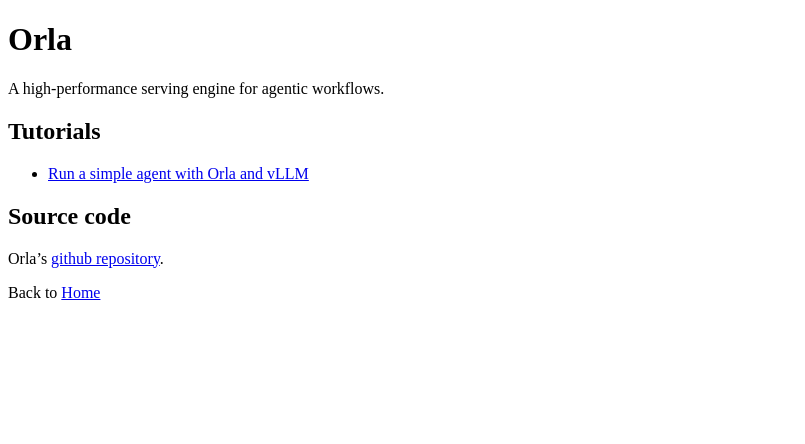
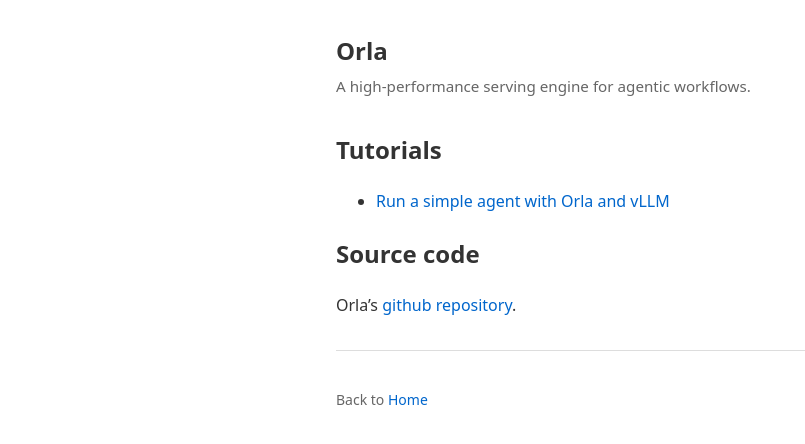
Before and after one commit to orlaserver/orlaserver.github.io, a Jekyll site: the page built from index.md, in a window 1280 px wide. Shown: the top 444 px of the page, without its empty margins (0-805 px from the left). Built offline with Jekyll 4.4.1, drawn with Linux system fonts in a browser that asks for light colours.

Commit message:
feat: updated

```diff
--- a/_layouts/default.html
+++ b/_layouts/default.html
@@ -4,7 +4,8 @@
 <head>
   <meta charset="utf-8">
   <meta name="viewport" content="width=device-width, initial-scale=1">
-  <title>{{ page.title | default: site.title }} | {{ site.description }}</title>
+  <title>{{ page.title | default: site.title }}: {{ site.description }}</title>
+  <link rel="stylesheet" href="{{ '/styles.css' | relative_url }}">
   <link rel="stylesheet" href="{{ '/syntax.css' | relative_url }}">
 </head>
 
--- a/styles.css
+++ b/styles.css
@@ -3,54 +3,51 @@
 }
 
 body {
-  font-family: system-ui, -apple-system, sans-serif;
+  font-family: system-ui, sans-serif;
   line-height: 1.6;
-  max-width: 640px;
+  max-width: 40rem;
   margin: 0 auto;
   padding: 2rem 1rem;
-  color: #24292f;
+  color: #333;
+}
+
+h1 {
+  font-size: 1.5rem;
+  margin: 0 0 0.25rem;
 }
 
 header {
   margin-bottom: 2rem;
 }
 
-h1 {
-  font-size: 2rem;
-  font-weight: 700;
+.tagline {
   margin: 0;
-}
-
-.tagline {
-  margin: 0.25rem 0 0;
-  color: #57606a;
+  color: #666;
+  font-size: 0.95rem;
 }
 
 main {
   margin-bottom: 2rem;
 }
 
-main a {
-  color: #0969da;
+a {
+  color: #06c;
   text-decoration: none;
 }
 
-main a:hover {
+a:hover {
   text-decoration: underline;
+}
+
+:not(pre)>code {
+  background: #eee;
+  padding: 0.15em 0.4em;
+  border-radius: 2px;
 }
 
 footer {
   padding-top: 1.5rem;
-  border-top: 1px solid #d0d7de;
+  border-top: 1px solid #ddd;
   font-size: 0.875rem;
-  color: #57606a;
+  color: #666;
 }
-
-footer a {
-  color: #0969da;
-  text-decoration: none;
-}
-
-footer a:hover {
-  text-decoration: underline;
-}
```
